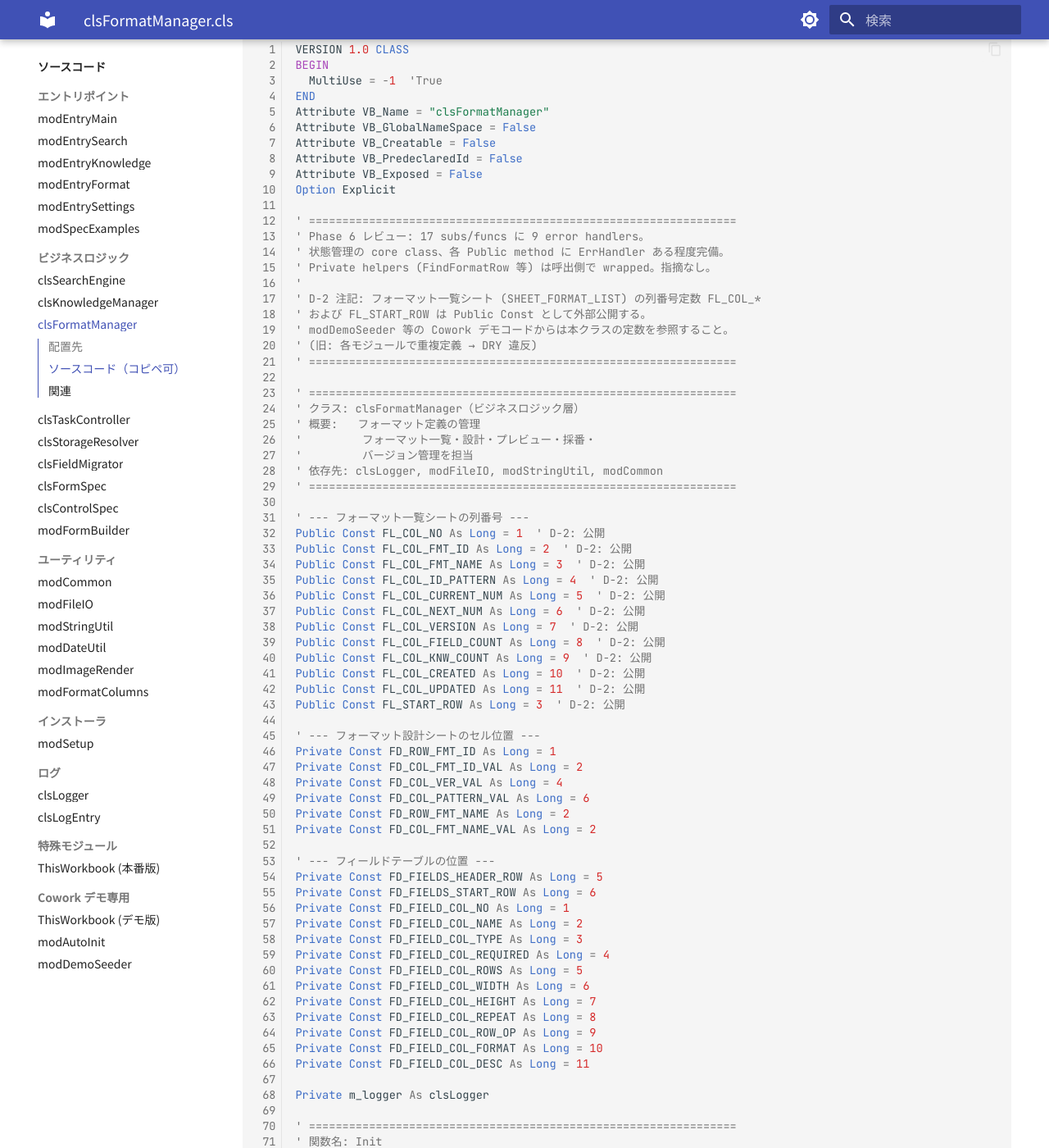
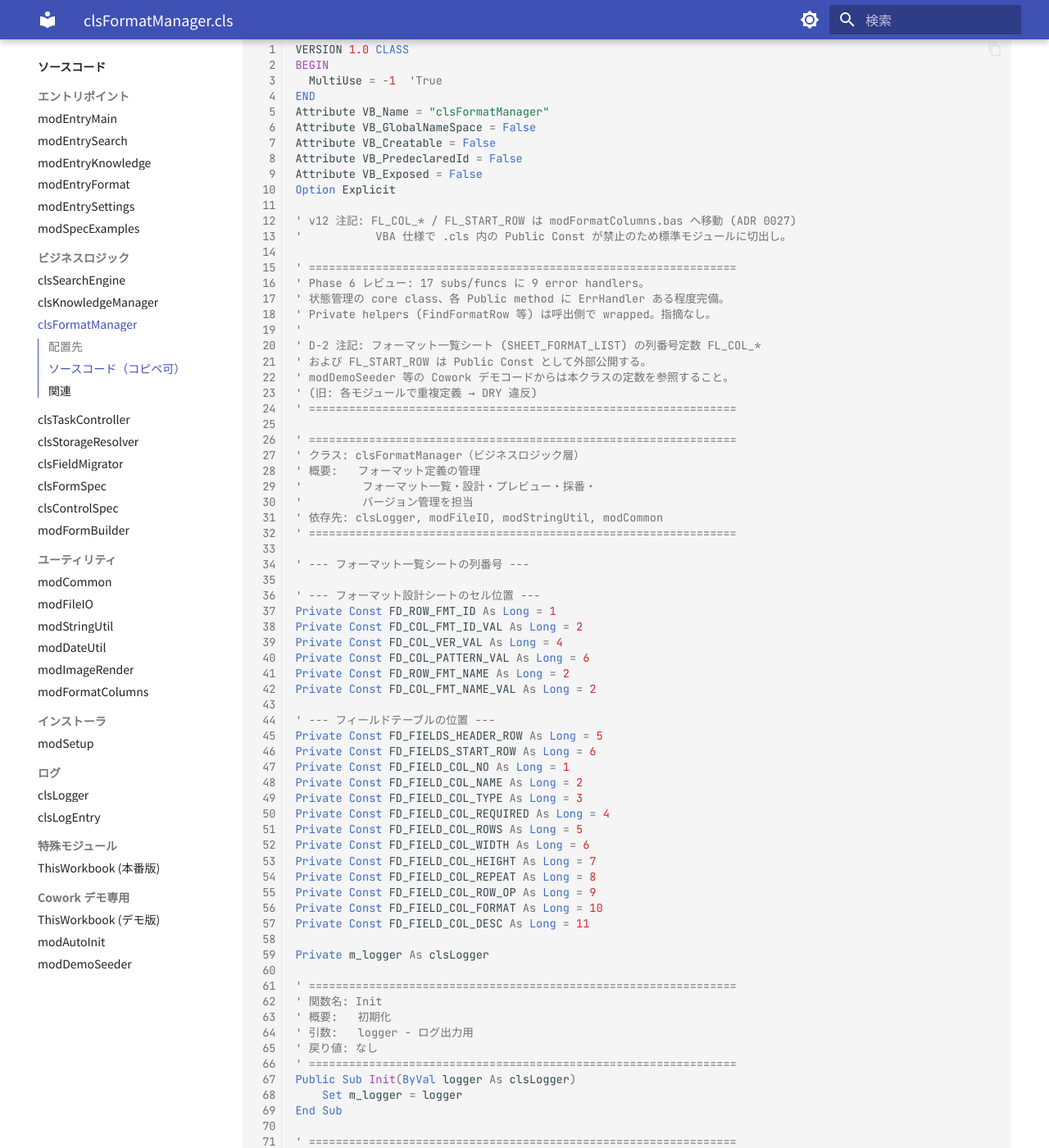
Before and after one commit to ai-crafted-portfolio/knowledgevba, an MkDocs documentation site: the page built from docs/source/business-logic/clsformatmanager.md, in a window 1280 px wide and 1400 px high, scrolled down 731 px. Shown: the whole window at 82% size. Built offline with MkDocs 1.6.1 and Material for MkDocs 9.7.7, drawn with Linux system fonts in a browser that asks for light colours; some of the changed text lies outside the part shown.

Commit message:
Fix line count and update comments in clsformatmanager
Updated line count and corrected comments in clsFormatManager.

```diff
--- a/docs/source/business-logic/clsformatmanager.md
+++ b/docs/source/business-logic/clsformatmanager.md
@@ -31,6 +31,9 @@ Attribute VB_PredeclaredId = False
 Attribute VB_Exposed = False
 Option Explicit
 
+' v12 注記: FL_COL_* / FL_START_ROW は modFormatColumns.bas へ移動 (ADR 0027)
+'           VBA 仕様で .cls 内の Public Const が禁止のため標準モジュールに切出し。
+
 ' ================================================================
 ' Phase 6 レビュー: 17 subs/funcs に 9 error handlers。
 ' 状態管理の core class、各 Public method に ErrHandler ある程度完備。
@@ -51,18 +54,6 @@ Option Explicit
 ' ================================================================
 
 ' --- フォーマット一覧シートの列番号 ---
-Public Const FL_COL_NO As Long = 1  ' D-2: 公開
-Public Const FL_COL_FMT_ID As Long = 2  ' D-2: 公開
-Public Const FL_COL_FMT_NAME As Long = 3  ' D-2: 公開
-Public Const FL_COL_ID_PATTERN As Long = 4  ' D-2: 公開
-Public Const FL_COL_CURRENT_NUM As Long = 5  ' D-2: 公開
-Public Const FL_COL_NEXT_NUM As Long = 6  ' D-2: 公開
-Public Const FL_COL_VERSION As Long = 7  ' D-2: 公開
-Public Const FL_COL_FIELD_COUNT As Long = 8  ' D-2: 公開
-Public Const FL_COL_KNW_COUNT As Long = 9  ' D-2: 公開
-Public Const FL_COL_CREATED As Long = 10  ' D-2: 公開
-Public Const FL_COL_UPDATED As Long = 11  ' D-2: 公開
-Public Const FL_START_ROW As Long = 3  ' D-2: 公開
 
 ' --- フォーマット設計シートのセル位置 ---
 Private Const FD_ROW_FMT_ID As Long = 1
@@ -379,7 +370,7 @@ Private Sub AppendFormatToList(ByVal listWs As Worksheet, _
     listWs.Cells(nextRow, FL_COL_UPDATED).Value = Format(Date, "yyyy-mm-dd")
 End Sub
 
-' 既存フォーマットを更新（バージョン+1）
+' 既存フォーマットを更新（バージョン）
 Private Sub UpdateFormatInList(ByVal listWs As Worksheet, _
                                  ByVal designWs As Worksheet, _
                                  ByVal formatId As String, _
@@ -398,10 +389,10 @@ End Sub
 
 ' 指定列で最初の空セル行を返す
 Private Function FindFirstEmptyRow(ByVal ws As Worksheet, _
-                                     ByVal col As Long) As Long
+                                     ByVal targetCol As Long) As Long
     Dim i As Long
     For i = FL_START_ROW To 10000
-        If ws.Cells(i, col).Value = "" Then
+        If ws.Cells(i, targetCol).Value = "" Then
             FindFirstEmptyRow = i
             Exit Function
         End If
```
Also changed, not shown: other parts of docs/source/business-logic/clsformatmanager.md (+2 -2 lines).
